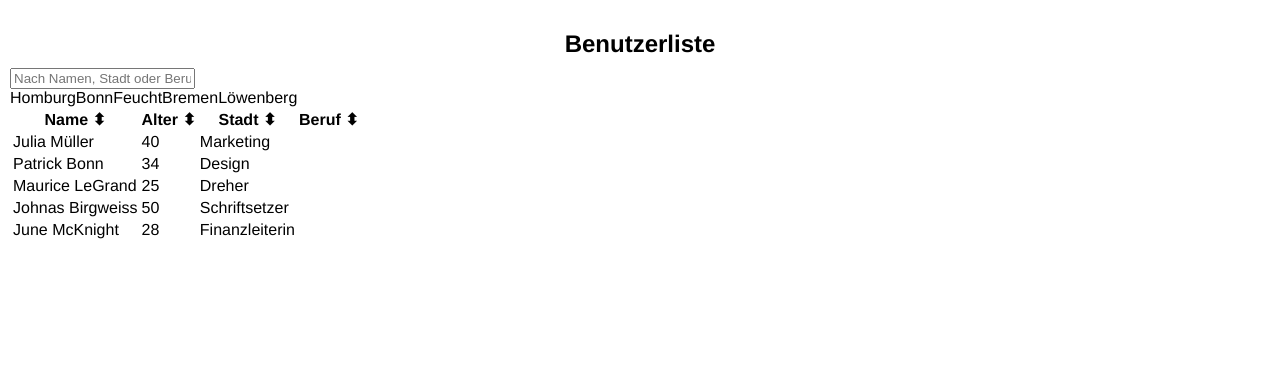
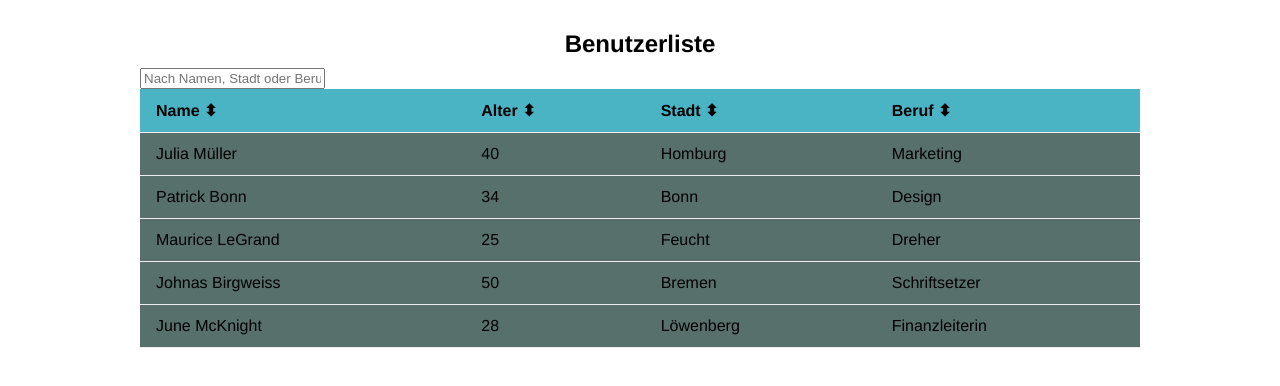
Before and after one commit to KikoMedina/Responsive-Data-Table, a plain HTML site: page index.html in a window 1280 px wide. Drawn offline with Linux system fonts and the light colour scheme.

Commit message:
Fixed Tabelle

```diff
--- a/index.html
+++ b/index.html
@@ -25,31 +25,31 @@
                     <tr>
                         <td>Julia Müller</td>
                         <td>40</td>
-                        <tb>Homburg</tb>
+                        <td>Homburg</td>
                         <td>Marketing</td>
                     </tr>
                     <tr>
                         <td>Patrick Bonn</td>
                         <td>34</td>
-                        <tb>Bonn</tb>
+                        <td>Bonn</td>
                         <td>Design</td>
                     </tr>
                     <tr>
                         <td>Maurice LeGrand</td>
                         <td>25</td>
-                        <tb>Feucht</tb>
+                        <td>Feucht</td>
                         <td>Dreher</td>
                     </tr>
                     <tr>
                         <td>Johnas Birgweiss</td>
                         <td>50</td>
-                        <tb>Bremen</tb>
+                        <td>Bremen</td>
                         <td>Schriftsetzer</td>
                     </tr>
                     <tr>
                         <td>June McKnight</td>
                         <td>28</td>
-                        <tb>Löwenberg</tb>
+                        <td>Löwenberg</td>
                         <td> Finanzleiterin</td>
                     </tr>
                 </tbody>
--- a/style.css
+++ b/style.css
@@ -10,3 +10,39 @@ h2 {
   text-align: center;
   margin-bottom: 10px;
 }
+
+table {
+  background-color: #eaeaea;
+  border-collapse: collapse;
+  width: 100%;
+  min-width: 600px;
+}
+
+th, td {
+border-bottom: 1px solid #eee;
+padding: 12px 16px;
+text-align: left;
+}
+
+th {
+background-color: #4ab3c4;
+z-index: 1;
+top: 0;
+position: sticky;
+user-select: none;
+cursor:pointer;
+
+}
+
+tr {
+background-color: #57706c;
+}
+
+.container {
+  max-width: 1000px;
+  margin: 0 auto;
+}
+
+.table-container {
+ overflow-x: auto;
+}
```
